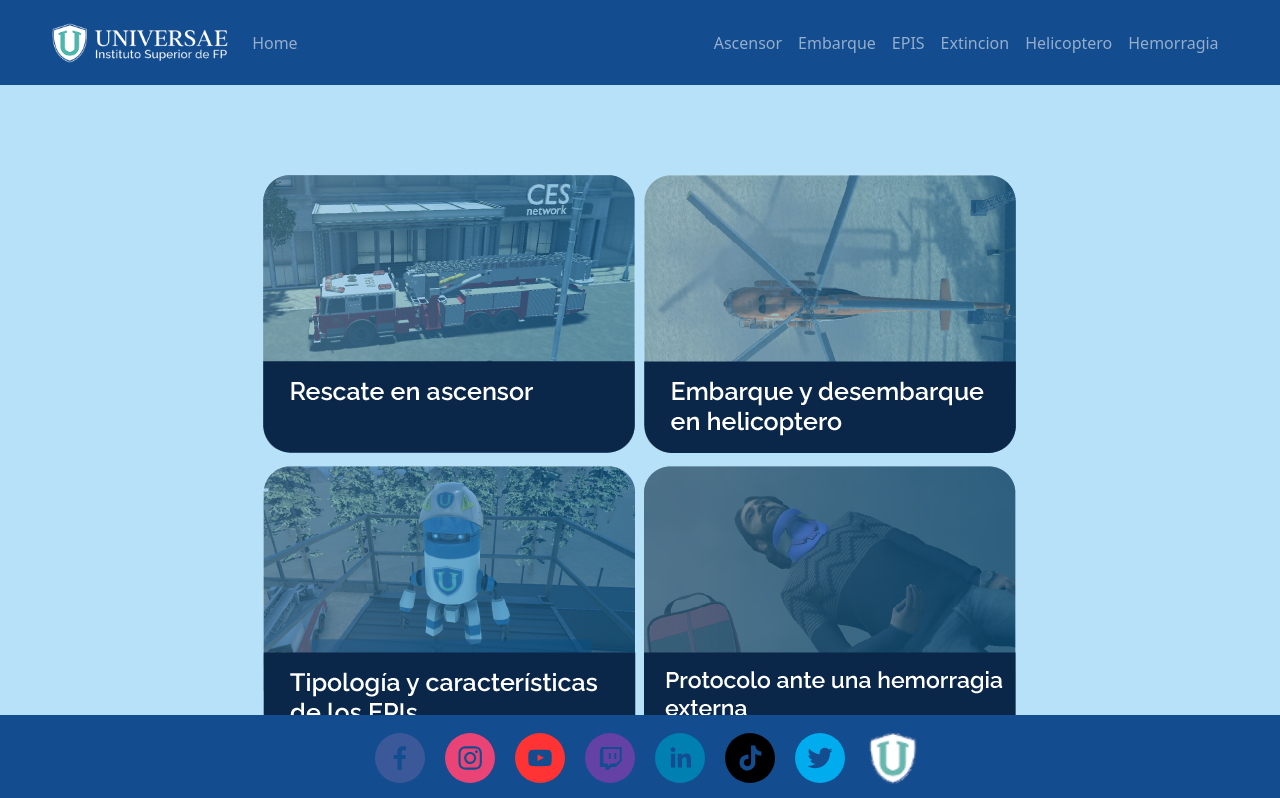
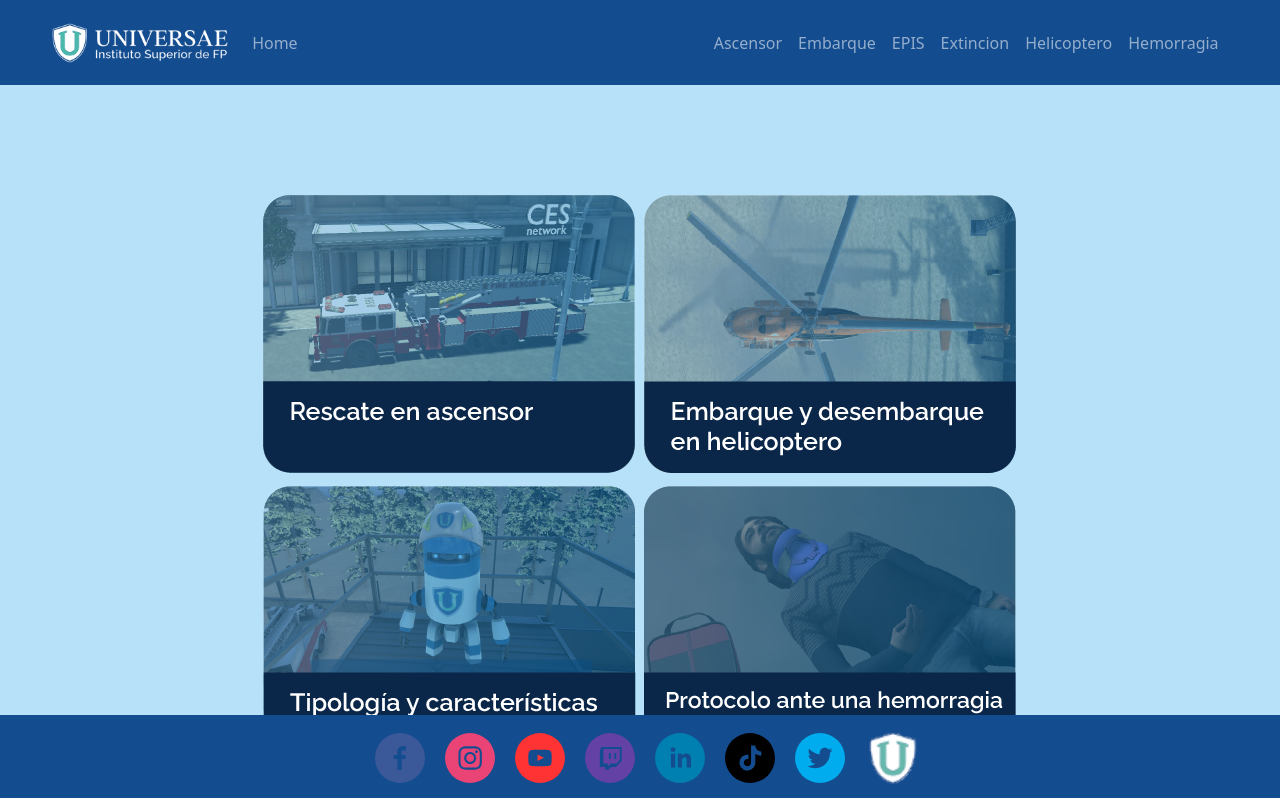
Before and after one commit to Lokitroki/React, a React (Vite) app: page / in a window 1280 px wide. Shown: the top 798 px of the page. Built offline with nearby package versions, Linux system fonts and the light colour scheme.

Commit message:
Retoques visuales

```diff
--- a/src/Components/Section.module.css
+++ b/src/Components/Section.module.css
@@ -2,6 +2,7 @@
     text-align: center;
     margin: 85px 200px;
     cursor: pointer;
+    margin-top: 105px;
 }
 
 .image img {
--- a/src/Screens/Game.module.css
+++ b/src/Screens/Game.module.css
@@ -1,6 +1,7 @@
 .card{
     background-color: #144e916f !important;
     margin: 50px 400px;
+    margin-bottom: 135px;
 }
 iframe{
     width: 100%;
```
